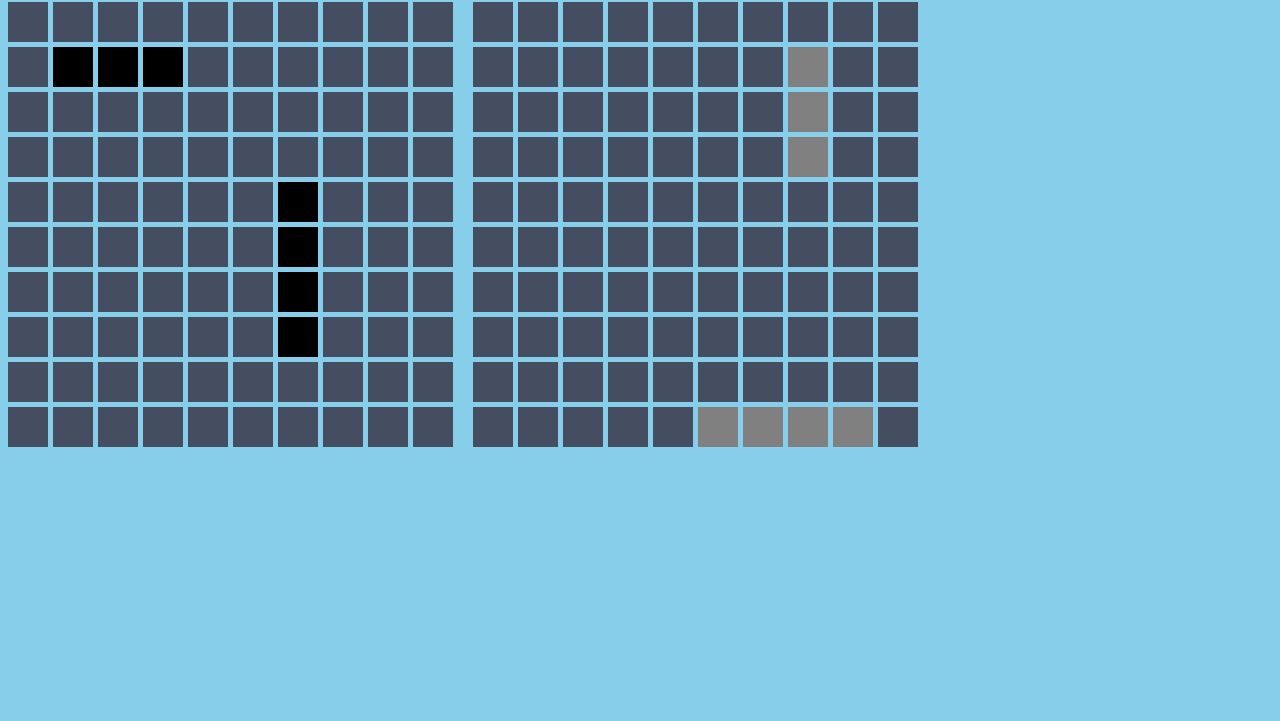
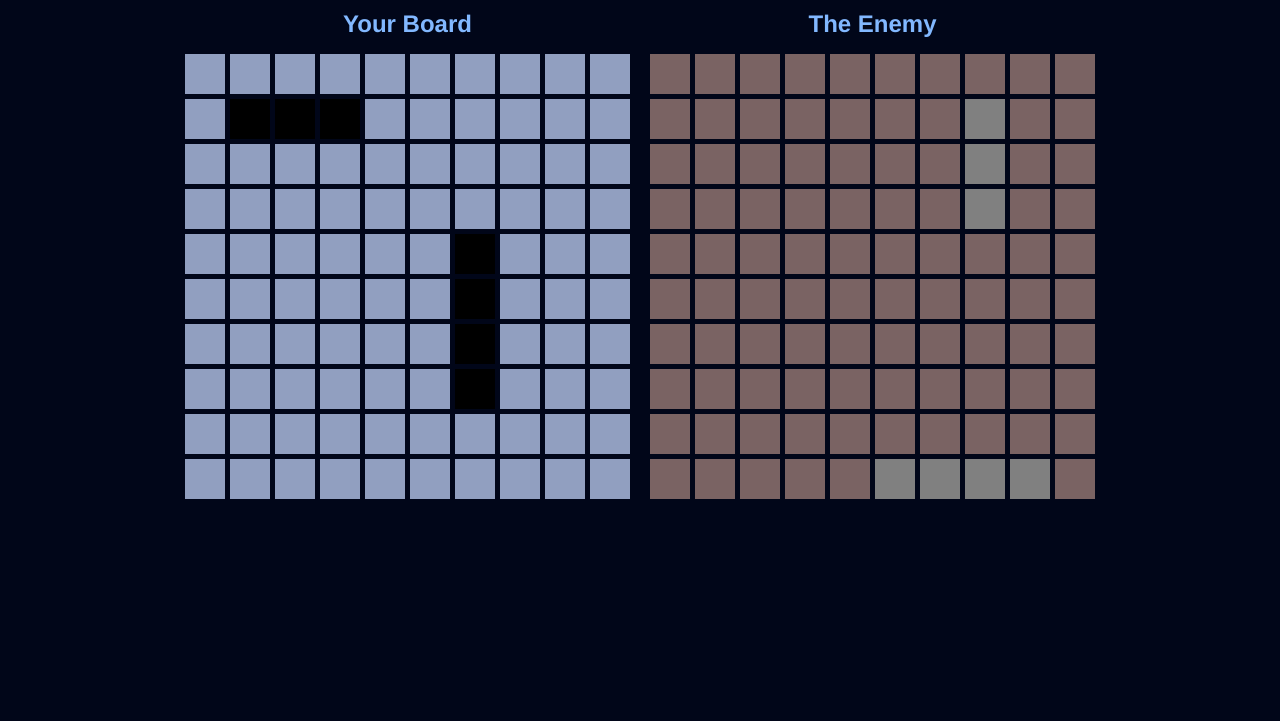
Before and after one commit to mluc404/battleship, a website built with webpack: page src/template.html in a window 1280 px wide. Shown: the part 79-800 px from the top of the page. Built offline with nearby package versions, Linux system fonts and the light colour scheme.

Commit message:
style: improve UI layout, update CSS styling, organize HTML structure

```diff
--- a/src/gameController.js
+++ b/src/gameController.js
@@ -73,7 +73,7 @@ export function gameController() {
       humanPlayer.attack(computerBoard, [x, y]);
       renderCell(computerBoard, [x, y]); // re-render the cell instead of the whole board
       // Computer counter attack
-      computerPlayer.attack(humanBoard);
+      setTimeout(() => computerPlayer.attack(humanBoard), 500);
     });
   });
 }
--- a/src/player.js
+++ b/src/player.js
@@ -1,5 +1,5 @@
 import { gameboard } from "./gameboard";
-import { renderBoard } from "./ui";
+import { renderBoard, renderCell } from "./ui";
 
 export function player(type) {
   const board = gameboard(type);
@@ -20,9 +20,25 @@ export function player(type) {
   } else {
     attack = (opponentBoard) => {
       const grid = opponentBoard.getGrid();
-
       let rows = [...Array(10).keys()];
 
+      // Basic computer player intelligence, making random attack
+      while (typeof grid[coords[0]][coords[1]] !== "object") {
+        if (grid[coords[0]][coords[1]] === "hit") {
+          lastHit = [coords[0], coords[1]];
+          coords[0]++;
+          checkLeft = [lastHit[0], lastHit[1] - 1];
+          checkRight = [lastHit[0], lastHit[1] + 1];
+          checkUp = [lastHit[0] - 1, lastHit[1]];
+          checkDown = [lastHit[0] + 1, lastHit[1]];
+        } else {
+          coords[0] = Math.floor(Math.random() * ROW);
+          coords[1] = Math.floor(Math.random() * COL);
+        }
+      }
+
+      // IN PROGRESS: advanced computer player algorithm
+      // What to do next when it makes a hit
       // while (typeof grid[coords[0]][coords[1]] !== "object") {
       //   if (grid[coords[0]][coords[1]] === "hit") {
       //     lastHit = [coords[0], coords[1]];
@@ -82,22 +98,10 @@ export function player(type) {
       //   }
       // }
 
-      while (typeof grid[coords[0]][coords[1]] !== "object") {
-        if (grid[coords[0]][coords[1]] === "hit") {
-          lastHit = [coords[0], coords[1]];
-          coords[0]++;
-          checkLeft = [lastHit[0], lastHit[1] - 1];
-          checkRight = [lastHit[0], lastHit[1] + 1];
-          checkUp = [lastHit[0] - 1, lastHit[1]];
-          checkDown = [lastHit[0] + 1, lastHit[1]];
-        } else {
-          coords[0] = Math.floor(Math.random() * ROW);
-          coords[1] = Math.floor(Math.random() * COL);
-        }
-      }
       console.log("pc attacks at ", coords);
       opponentBoard.receiveAttack(coords);
-      renderBoard(opponentBoard);
+      renderCell(opponentBoard, coords);
+      // renderBoard(opponentBoard);
     };
   }
   const getBoard = () => {
--- a/src/styles.css
+++ b/src/styles.css
@@ -1,12 +1,44 @@
+:root {
+  --cell-water-color: #454d60;
+  --text-color: #82b8ff;
+  --bg-color: #010619;
+  --cell-human-color: #919fc0;
+  --cell-comp-color: #7a6363;
+  --cell-water-color: #028fd6;
+}
+
 body {
-  background-color: skyblue;
-  --cell-water-color: #454d60;
+  background-color: var(--bg-color);
+  font-family: "Franklin Gothic Medium", "Arial Narrow", Arial, sans-serif;
+  color: var(--text-color);
+}
+
+.wrapper {
+  display: flex;
+  flex-direction: column;
+  align-items: center;
+}
+
+h1 {
+  color: #ac5d03;
 }
 
 .twoBoards {
   display: flex;
+  gap: 20px;
+  color: var(--text-color);
+}
 
-  gap: 20px;
+.boardContainer {
+  display: flex;
+  flex-direction: column;
+  align-items: center;
+  gap: 2vh;
+}
+
+.boardName {
+  font-size: 1.5rem;
+  font-weight: 600;
 }
 
 .grid {
@@ -17,15 +49,24 @@ body {
 }
 
 .cell {
-  background-color: #454d60;
-  transition: transform 0.2s ease-in-out;
+  background-color: #919fc0;
+  /* transition: transform 0.2s ease-in-out; */
   text-align: center;
   font-size: 1rem;
 }
 
+.computerGrid .cell {
+  background-color: var(--cell-comp-color);
+}
+
 .cell:hover {
   cursor: pointer;
-  transform: scale(1.1);
+  /* transform: scale(1.1); */
+  background-color: #636c82;
+}
+
+.miss {
+  background-color: var(--cell-water-color);
 }
 
 .computerGrid .ship {
--- a/src/template.html
+++ b/src/template.html
@@ -6,10 +6,18 @@
     <title>&#x1F6A2;</title>
   </head>
   <body>
-    <h1>&#x1F6A2; Battleship &#x1F6A2;</h1>
-    <div class="twoBoards">
-      <div class="grid humanGrid"></div>
-      <div class="grid computerGrid"></div>
+    <div class="wrapper">
+      <h1>&#x1F6A2; Battleship &#x1F6A2;</h1>
+      <div class="twoBoards">
+        <div class="boardContainer humanBoard">
+          <div class="boardName">Your Board</div>
+          <div class="grid humanGrid"></div>
+        </div>
+        <div class="boardContainer compBoard">
+          <div class="boardName">The Enemy</div>
+          <div class="grid computerGrid"></div>
+        </div>
+      </div>
     </div>
   </body>
 </html>
--- a/src/ui.js
+++ b/src/ui.js
@@ -8,7 +8,7 @@ export function renderBoard(board) {
     gridDiv = document.querySelector(".computerGrid");
   }
   gridDiv.innerHTML = "";
-  // Need to make each cell div contain its coordinate and clicked-on status
+  // Make each cell div contain its coordinate and clicked-on status
   const grid = board.getGrid();
   for (let i = 0; i <= 9; i++) {
     for (let k = 0; k <= 9; k++) {
@@ -18,20 +18,19 @@ export function renderBoard(board) {
       cell.setAttribute("data-clicked", "no");
 
       // Set color for each type of cell: null, ship, hit, miss
-      if (grid[i][k] === null) cell.style.backgroundColor = "#454d60";
-      else if (typeof grid[i][k] === "object") {
+      // if (grid[i][k] === null) cell.style.backgroundColor = "#454d60";
+      if (typeof grid[i][k] === "object" && grid[i][k] !== null) {
         cell.classList.add("ship");
         cell.classList.add(grid[i][k].type);
       } else if (grid[i][k] === "hit") {
         cell.style.backgroundColor = "orange";
         cell.classList.add("hit");
-      } else {
-        cell.style.backgroundColor = "blue";
+      } else if (grid[i][k] === "miss") {
+        // cell.style.backgroundColor = "blue";
         cell.classList.add("miss");
       }
 
       // Add event listener to cells
-
       cell.addEventListener("mousedown", (e) => {});
 
       gridDiv.appendChild(cell);
@@ -68,7 +67,7 @@ export function renderCell(board, coords) {
     cell.style.backgroundColor = "orange";
     cell.classList.add("hit");
   } else {
-    cell.style.backgroundColor = "blue";
+    cell.style.backgroundColor = "#0076b0";
     cell.classList.add("miss");
   }
 }
```
